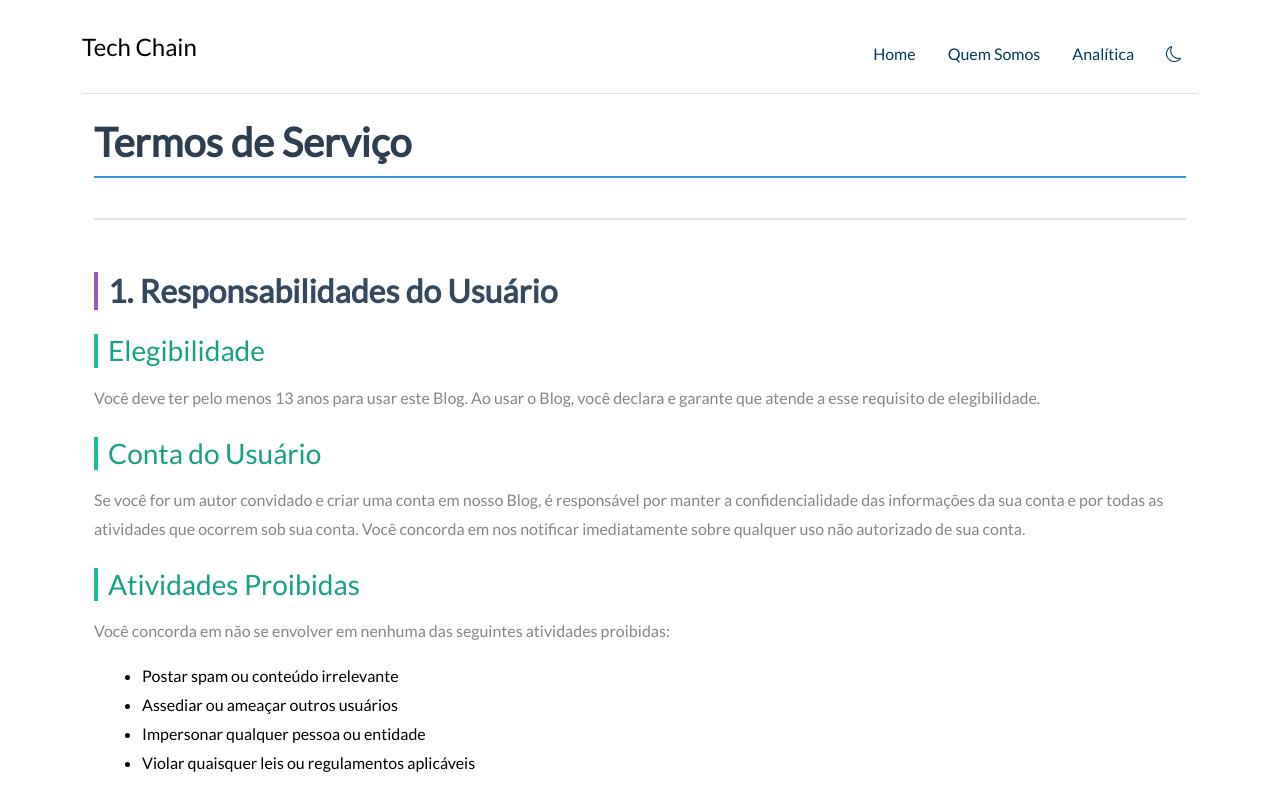
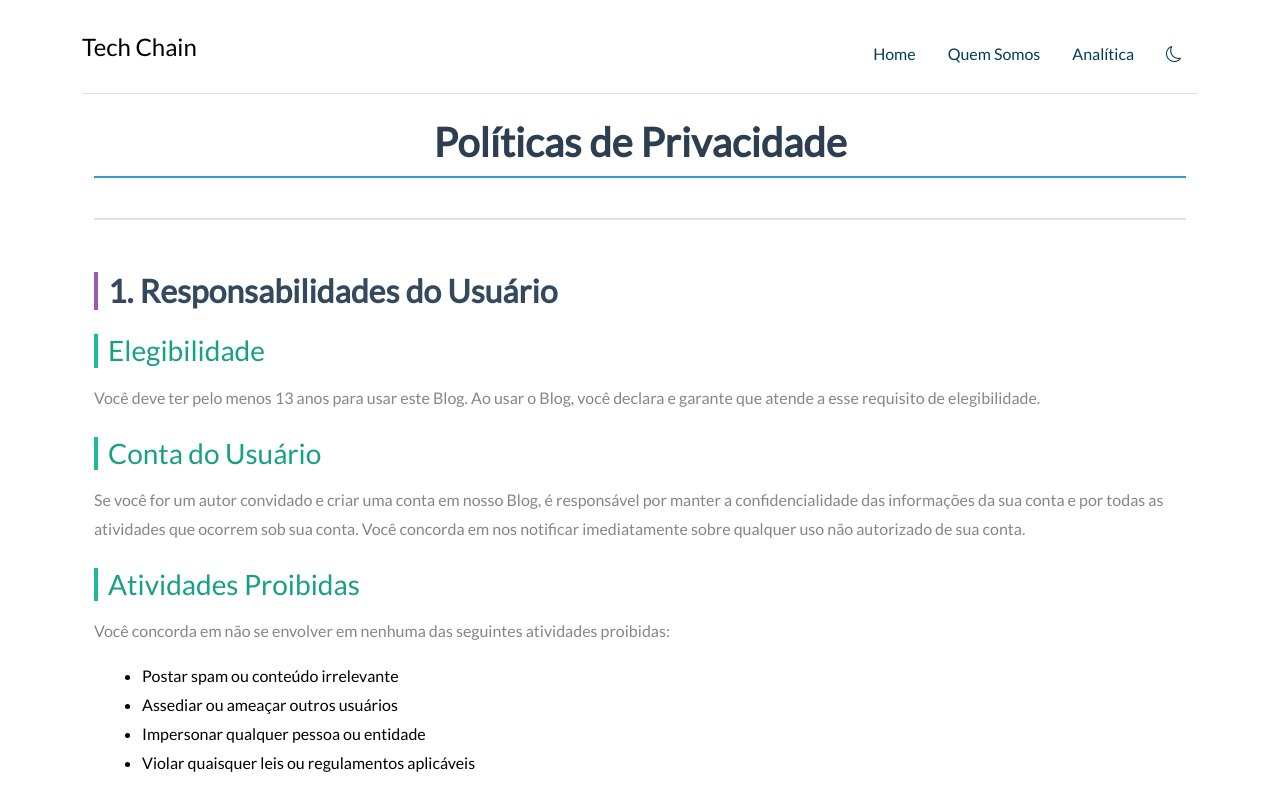
Before and after one commit to mewaiver/mewaiver.github.io, a Next.js app: page /privacy-policy in a window 1280 px wide. Shown: the top 800 px of the page. Built offline with nearby package versions, Linux system fonts and the light colour scheme.

Commit message:
fixing title

```diff
--- a/app/about/page.js
+++ b/app/about/page.js
@@ -4,8 +4,8 @@ export default function About() {
       <div className="container">
         <div className="d-flex justify-content-center">
           <article>
-            <header className="mb-4">
-              <h1>Sobre Nós - TechChain</h1>
+            <header className="text-center mb-4">
+              <h1>Sobre Nós</h1>
             </header>
             <div className="text-justify">
               <p>
--- a/app/credits/page.js
+++ b/app/credits/page.js
@@ -3,7 +3,7 @@ export default function Credit() {
         <div className="bg-background text-foreground">
             <div className="d-flex justify-content-center">
                 <article>
-                    <header className="mb-10">
+                    <header className="text-center mb-4">
                         <h1>Créditos de Imagens</h1>
                     </header>
                     <div className="text-justify">
--- a/app/privacy-policy/page.js
+++ b/app/privacy-policy/page.js
@@ -4,8 +4,8 @@ export default function TermsOfService() {
             <div className="container">
                 <div className="d-flex justify-content-center">
                     <article>
-                        <header className="mb-4">
-                            <h1>Termos de Serviço</h1>
+                        <header className="text-center mb-4">
+                            <h1>Políticas de Privacidade</h1>
                         </header>
                         <section>
                             <h2>1. Responsabilidades do Usuário</h2>
--- a/app/terms-of-service/page.js
+++ b/app/terms-of-service/page.js
@@ -3,9 +3,9 @@ export default function TermsOfService() {
         <div className="bg-background text-foreground">
             <div className="d-flex justify-content-center">
                 <article>
-
-                    <h1>Termos de Serviço</h1>
-
+                    <header className="text-center mb-4">
+                        <h1>Termos de Serviço</h1>
+                    </header>
                     <div>
                         <h2>1. Responsabilidades do Usuário</h2>
                         <h3>Elegibilidade</h3>
```
